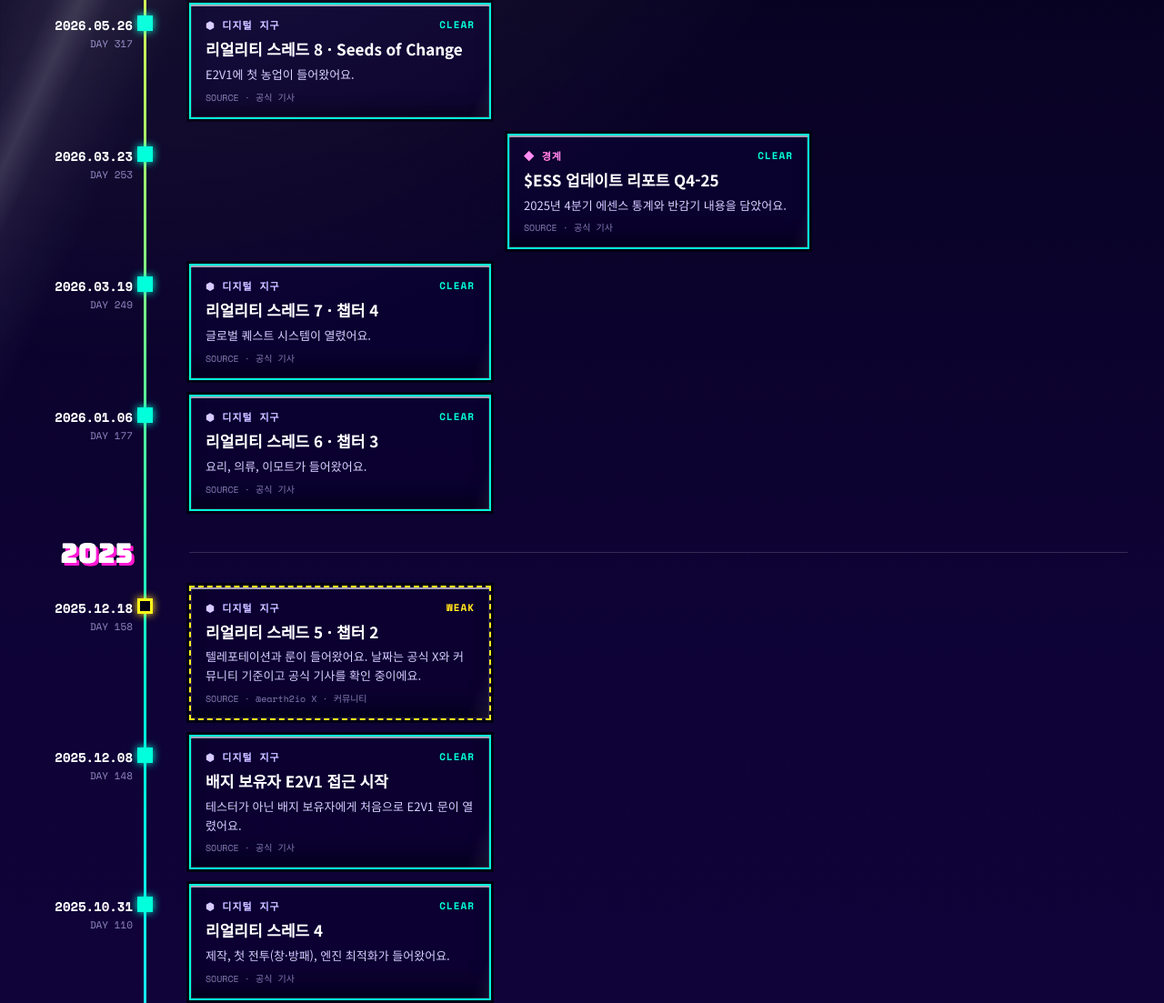
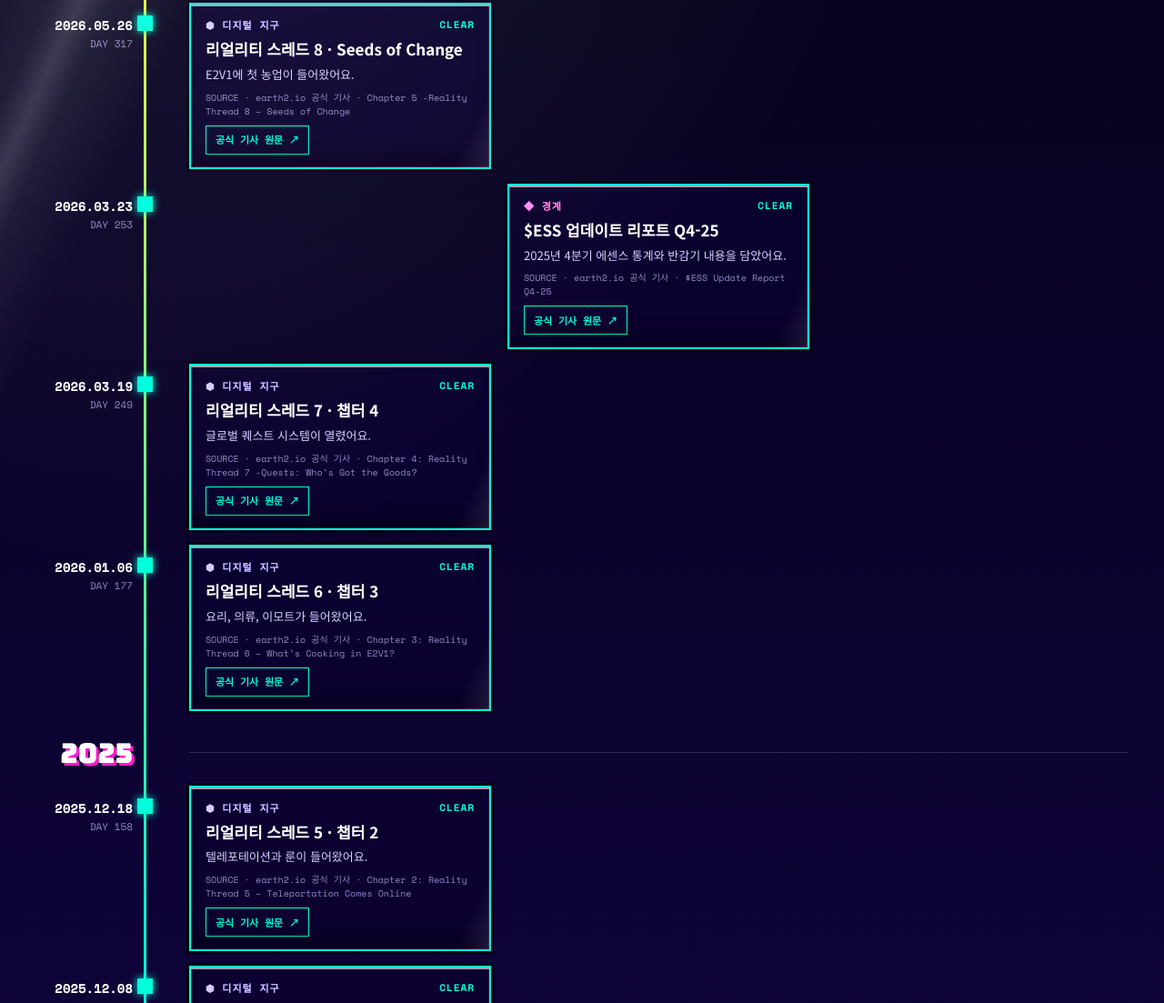
Before and after one commit to Metarobot1982/terrasignal, a plain HTML site: page chronicle.html in a window 1280 px wide. Shown: the part 751-1854 px from the top of the page at 91% size. Drawn offline with nearby package versions, Linux system fonts and the light colour scheme; a web font is replaced by a local one.

Commit message:
Chronicle: official dates (KST) and article links from the earth2.io archive
- RT5 confirmed by official article (WEAK -> CLEAR); pre-alpha invites 2024-03-06
- Chronicle cards link to the official article when one exists
- News check stores dates in Korean time

Co-Authored-By: Claude Opus 5.5 <noreply@anthropic.com>
Claude-Session: https://claude.ai/code/session_014GyNAyhugrmXR4KkX3tyXg

```diff
--- a/chronicle.html
+++ b/chronicle.html
@@ -192,6 +192,9 @@ html{scroll-behavior:smooth}
 <b style="font-size: 17px; line-height: 1.4; color: #ffffff">{{r.title}}</b>
 <span style="font-size: 13px; line-height: 1.6; color: #c9c3e6">{{r.desc}}</span>
 <span style="font-family: 'Space Mono', monospace; font-size: 10px; color: #8b84ad">SOURCE · {{r.source}}</span>
+<sc-if value="{{r.hasUrl}}" hint-placeholder-val="{{ false }}">
+<a href="{{r.url}}" target="_blank" rel="noopener" style="align-self: flex-start; display: inline-flex; align-items: center; min-height: 32px; margin-top: 2px; padding: 0 10px; border: 1px solid {{r.color}}; color: {{r.color}}; text-decoration: none; font-family: 'Space Mono', monospace; font-size: 11px; font-weight: 700">공식 기사 원문 ↗</a>
+</sc-if>
 </article>
 </div>
 </sc-if>
@@ -248,16 +251,16 @@ class Component extends DCLogic {
     var GC = { CLEAR: '#2fe6c8', WEAK: '#ffe14d', NOISE: '#ff2fb0' };
     var LN = { D: '⬢ 디지털 지구', B: '◆ 경계', R: '■ 현실 지구' };
     var DATA = this.data && this.data.chronicle ? this.data.chronicle : null;
-    var E = DATA ? DATA.events.map(function (o) { var p = o.date.split('-'); return [o.layer, +p[0], +p[1], +(p[2] || 0), o.grade, o.short, o.title, o.desc, o.source]; }) : [
+    var E = DATA ? DATA.events.map(function (o) { var p = o.date.split('-'); return [o.layer, +p[0], +p[1], +(p[2] || 0), o.grade, o.short, o.title, o.desc, o.source, o.url || '']; }) : [
       ['R', 2020, 11, 0, 'CLEAR', '탄생', '디지털 지구 탄생', '어스2가 출시되며 지구 전체가 디지털 지구로 복제됐어요. 아직 아무도 그 안을 걸을 수 없던 시절이에요.', 'Earth 2 Draft Summary Update (2022.02) · Launching in November of 2020'],
-      ['D', 2024, 3, 2, 'CLEAR', 'Pre-Alpha 신청', 'E2V1 프리 알파 테스터 신청 시작', '3D 세계 E2V1을 미리 체험할 테스터 신청이 열렸어요.', 'earth2.io 공식 뉴스'],
+      ['D', 2024, 3, 6, 'CLEAR', 'Pre-Alpha 신청', 'E2V1 프리 알파 테스터 신청 시작', '3D 세계 E2V1을 미리 체험할 테스터 신청이 열렸어요.', 'earth2.io 공식 뉴스'],
       ['D', 2024, 9, 18, 'CLEAR', 'Hordes 전투', 'E2 Hordes 초기 전투 메커니즘 공개', '호드 미니게임의 전투 방식을 개발 기록으로 처음 보여줬어요. 출시는 아직이에요.', 'Earth2 공식 기사 Vol.1'],
       ['D', 2025, 7, 14, 'CLEAR', 'RT1', '리얼리티 스레드 1 · 챕터 1', '캐릭터 합성, 인벤토리, 채집, 낮과 밤, 계절이 들어왔어요. E2V1 건설 1일차.', '공식 기사'],
       ['D', 2025, 7, 27, 'CLEAR', 'RT2', '리얼리티 스레드 2', '충돌 시스템 개선과 체력·허기·스태미나 화면이 생겼어요.', '공식 기사'],
       ['D', 2025, 8, 24, 'CLEAR', 'RT3', '리얼리티 스레드 3', '디지털 지구 전역에 글로벌 멀티플레이가 열렸어요.', '공식 기사'],
       ['D', 2025, 10, 31, 'CLEAR', 'RT4', '리얼리티 스레드 4', '제작, 첫 전투(창·방패), 엔진 최적화가 들어왔어요.', '공식 기사'],
       ['D', 2025, 12, 8, 'CLEAR', '배지 접근', '배지 보유자 E2V1 접근 시작', '테스터가 아닌 배지 보유자에게 처음으로 E2V1 문이 열렸어요.', '공식 기사'],
-      ['D', 2025, 12, 18, 'WEAK', 'RT5', '리얼리티 스레드 5 · 챕터 2', '텔레포테이션과 룬이 들어왔어요. 날짜는 공식 X와 커뮤니티 기준이고 공식 기사를 확인 중이에요.', '@earth2io X · 커뮤니티'],
+      ['D', 2025, 12, 18, 'CLEAR', 'RT5', '리얼리티 스레드 5 · 챕터 2', '텔레포테이션과 룬이 들어왔어요.', '공식 기사'],
       ['D', 2026, 1, 6, 'CLEAR', 'RT6', '리얼리티 스레드 6 · 챕터 3', '요리, 의류, 이모트가 들어왔어요.', '공식 기사'],
       ['D', 2026, 3, 19, 'CLEAR', 'RT7', '리얼리티 스레드 7 · 챕터 4', '글로벌 퀘스트 시스템이 열렸어요.', '공식 기사'],
       ['D', 2026, 5, 26, 'CLEAR', 'RT8', '리얼리티 스레드 8 · Seeds of Change', 'E2V1에 첫 농업이 들어왔어요.', '공식 기사'],
@@ -288,7 +291,7 @@ class Component extends DCLogic {
         fill: e[4] === 'CLEAR' ? c : '#0a0716', rot: e[4] === 'NOISE' ? '45deg' : '0deg', bstyle: e[4] === 'WEAK' ? 'dashed' : 'solid',
         bg: special ? 'rgba(60,40,10,.92)' : 'rgba(18,12,44,.9)', glow: special ? ', 0 0 24px rgba(255,210,63,.45)' : '',
         date: e[3] ? e[1] + '.' + pad(e[2]) + '.' + pad(e[3]) : e[1] + '.' + pad(e[2]), day: dayOf(e[1], e[2], e[3]),
-        title: (e[6].indexOf('리얼리티 스레드 1 ') === 0 ? '★ 깨어난 날 · ' : '') + e[6], desc: e[7], source: e[8] });
+        title: (e[6].indexOf('리얼리티 스레드 1 ') === 0 ? '★ 깨어난 날 · ' : '') + e[6], desc: e[7], source: e[8], url: e[9] || '', hasUrl: !!e[9] });
     });
     return {
       motionClass: (this.props.motion ?? true) ? 'anim' : '',
--- a/data/chronicle.json
+++ b/data/chronicle.json
@@ -1,5 +1,5 @@
 {
-  "updatedAt": "2026-11-06T14:25:46.311Z",
+  "updatedAt": "2026-11-06T14:35:18Z",
   "note": "연대기 = 세계 구조가 바뀐 날만. 반복 카운트다운·시즌 스킨은 넣지 않음. layer R/B/D, date YYYY-MM-DD 또는 YYYY-MM",
   "events": [
     {
@@ -14,13 +14,13 @@
     },
     {
       "layer": "D",
-      "date": "2024-03-02",
+      "date": "2024-03-06",
       "grade": "CLEAR",
       "short": "Pre-Alpha 신청",
       "title": "E2V1 프리 알파 테스터 신청 시작",
       "desc": "3D 세계 E2V1을 미리 체험할 테스터 신청이 열렸어요.",
-      "source": "earth2.io 공식 뉴스",
-      "url": ""
+      "source": "earth2.io 공식 기사 · E2V1 pre-alpha invites open!",
+      "url": "https://earth2.io/news/e2v1-pre-alpha-invite"
     },
     {
       "layer": "D",
@@ -29,8 +29,8 @@
       "short": "Hordes 전투",
       "title": "E2 Hordes 초기 전투 메커니즘 공개",
       "desc": "호드 미니게임의 전투 방식을 개발 기록으로 처음 보여줬어요. 출시는 아직이에요.",
-      "source": "Earth2 공식 기사 Vol.1",
-      "url": ""
+      "source": "earth2.io 공식 기사 · Earth 2 Hordes: Early Combat Mechanics – Volume 1",
+      "url": "https://earth2.io/news/combat-mechanics-volume-1"
     },
     {
       "layer": "D",
@@ -39,8 +39,8 @@
       "short": "RT1",
       "title": "리얼리티 스레드 1 · 챕터 1",
       "desc": "캐릭터 합성, 인벤토리, 채집, 낮과 밤, 계절이 들어왔어요. E2V1 건설 1일차.",
-      "source": "공식 기사",
-      "url": ""
+      "source": "earth2.io 공식 기사 · Welcome to E2V1 Pre-Alpha Chapter 1: Reality Thread 1",
+      "url": "https://earth2.io/news/e2v1-chapter-1"
     },
     {
       "layer": "D",
@@ -49,8 +49,8 @@
       "short": "RT2",
       "title": "리얼리티 스레드 2",
       "desc": "충돌 시스템 개선과 체력·허기·스태미나 화면이 생겼어요.",
-      "source": "공식 기사",
-      "url": ""
+      "source": "earth2.io 공식 기사 · E2V1 – Reality Thread 2 Update Notes",
+      "url": "https://earth2.io/news/reality-thread-2"
     },
     {
       "layer": "D",
@@ -59,8 +59,8 @@
       "short": "RT3",
       "title": "리얼리티 스레드 3",
       "desc": "디지털 지구 전역에 글로벌 멀티플레이가 열렸어요.",
-      "source": "공식 기사",
-      "url": ""
+      "source": "earth2.io 공식 기사 · Earth 2 Reality Thread 3 introduces Global Multiplayer across entire Digital Earth",
+      "url": "https://earth2.io/news/reality-thread-3"
     },
     {
       "layer": "D",
@@ -69,8 +69,8 @@
       "short": "RT4",
       "title": "리얼리티 스레드 4",
       "desc": "제작, 첫 전투(창·방패), 엔진 최적화가 들어왔어요.",
-      "source": "공식 기사",
-      "url": ""
+      "source": "earth2.io 공식 기사 · Reality Thread 4 – Crafting, Combat & Core E2V1 Optimisations",
+      "url": "https://earth2.io/news/reality-thread-4"
     },
     {
       "layer": "D",
@@ -85,12 +85,12 @@
     {
       "layer": "D",
       "date": "2025-12-18",
-      "grade": "WEAK",
+      "grade": "CLEAR",
       "short": "RT5",
       "title": "리얼리티 스레드 5 · 챕터 2",
-      "desc": "텔레포테이션과 룬이 들어왔어요. 날짜는 공식 X와 커뮤니티 기준이고 공식 기사를 확인 중이에요.",
-      "source": "@earth2io X · 커뮤니티",
-      "url": ""
+      "desc": "텔레포테이션과 룬이 들어왔어요.",
+      "source": "earth2.io 공식 기사 · Chapter 2: Reality Thread 5 – Teleportation Comes Online",
+      "url": "https://earth2.io/news/reality-thread-5"
     },
     {
       "layer": "D",
@@ -99,8 +99,8 @@
       "short": "RT6",
       "title": "리얼리티 스레드 6 · 챕터 3",
       "desc": "요리, 의류, 이모트가 들어왔어요.",
-      "source": "공식 기사",
-      "url": ""
+      "source": "earth2.io 공식 기사 · Chapter 3: Reality Thread 6 – What’s Cooking in E2V1?",
+      "url": "https://earth2.io/news/reality-thread-6"
     },
     {
       "layer": "D",
@@ -109,8 +109,8 @@
       "short": "RT7",
       "title": "리얼리티 스레드 7 · 챕터 4",
       "desc": "글로벌 퀘스트 시스템이 열렸어요.",
-      "source": "공식 기사",
-      "url": ""
+      "source": "earth2.io 공식 기사 · Chapter 4: Reality Thread 7 -Quests: Who’s Got the Goods?",
+      "url": "https://earth2.io/news/reality-thread-7"
     },
     {
       "layer": "D",
@@ -119,8 +119,8 @@
       "short": "RT8",
       "title": "리얼리티 스레드 8 · Seeds of Change",
       "desc": "E2V1에 첫 농업이 들어왔어요.",
-      "source": "공식 기사",
-      "url": ""
+      "source": "earth2.io 공식 기사 · Chapter 5 -Reality Thread 8 – Seeds of Change",
+      "url": "https://earth2.io/news/reality-thread-8"
     },
     {
       "layer": "D",
@@ -139,8 +139,8 @@
       "short": "스킨 스토어",
       "title": "Earth 2 Skins 출시",
       "desc": "수집형 스킨 스토어와 Blueprint 시스템이 열렸어요. 스킨은 외형 전용이에요.",
-      "source": "공식 블로그",
-      "url": ""
+      "source": "earth2.io 공식 기사 · Earth 2 Skins – Important Details",
+      "url": "https://earth2.io/news/earth2skins"
     },
     {
       "layer": "B",
@@ -149,8 +149,8 @@
       "short": "멘타 스테이킹",
       "title": "멘타 스테이킹 시작",
       "desc": "땅 위 멘타에 에센스를 스테이킹할 수 있게 됐어요. 호드 발표, 출금 업데이트도 함께 나왔어요.",
-      "source": "공식 기사",
-      "url": ""
+      "source": "earth2.io 공식 기사 · Earth 2 Unveils Mentar Staking, Earth 2 Hordes, and Withdrawal Update",
+      "url": "https://earth2.io/news/mentar-staking-live"
     },
     {
       "layer": "B",
@@ -159,8 +159,8 @@
       "short": "스테이킹 이정표",
       "title": "스테이킹 이정표 달성",
       "desc": "RT1을 앞두고 스테이킹 이정표를 넘었다는 공식 발표예요.",
-      "source": "공식 기사",
-      "url": ""
+      "source": "earth2.io 공식 기사 · Earth 2 Reaches Staking Milestone Ahead of Chapter 1: Reality Thread 1",
+      "url": "https://earth2.io/news/reality-thread-1-reminders"
     },
     {
       "layer": "B",
@@ -169,8 +169,8 @@
       "short": "ESS 리포트",
       "title": "$ESS 업데이트 리포트 Q4-25",
       "desc": "2025년 4분기 에센스 통계와 반감기 내용을 담았어요.",
-      "source": "공식 기사",
-      "url": ""
+      "source": "earth2.io 공식 기사 · $ESS Update Report Q4-25",
+      "url": "https://earth2.io/news/ess-2025-q4"
     },
     {
       "layer": "R",
@@ -179,8 +179,8 @@
       "short": "T3 영토",
       "title": "테리토리와 T3 땅",
       "desc": "투표로 여는 T3 영토, Boosted E-ther, 거버넌스 시스템이 시작됐어요.",
-      "source": "공식 기사",
-      "url": ""
+      "source": "earth2.io 공식 기사 · Territories – Boosted E-ther, Governance System & T3 Land",
+      "url": "https://earth2.io/news/territories"
     },
     {
       "layer": "R",
@@ -199,8 +199,8 @@
       "short": "땅 업그레이드",
       "title": "땅 $ESS 업그레이드 시스템",
       "desc": "에센스로 땅 티어를 업그레이드하는 시스템이 소개됐어요.",
-      "source": "공식 기사",
-      "url": ""
+      "source": "earth2.io 공식 기사 · Introducing the Earth 2 Land $ESS Upgrade System",
+      "url": "https://earth2.io/news/ess-land-upgrade"
     },
     {
       "layer": "R",
@@ -209,8 +209,8 @@
       "short": "4주년",
       "title": "Earth 2 4주년",
       "desc": "어스2가 4주년을 맞았어요.",
-      "source": "공식 기사",
-      "url": ""
+      "source": "earth2.io 공식 기사 · Earth 2 Turns 4!",
+      "url": "https://earth2.io/news/earth-2-turns-4"
     }
   ]
 }
```
Also changed, not shown: src/design/Chronicle.dc.html (+7 -4 lines), data/inbox/earth2-news-archive.json, 1 other file.
